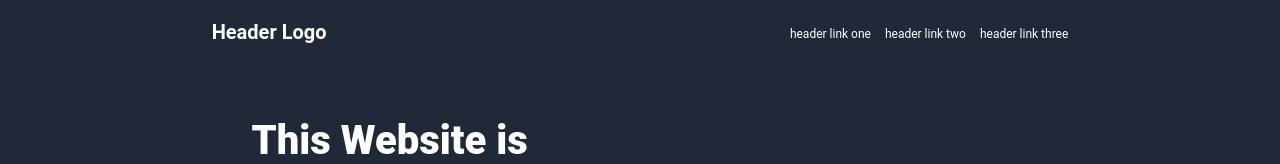
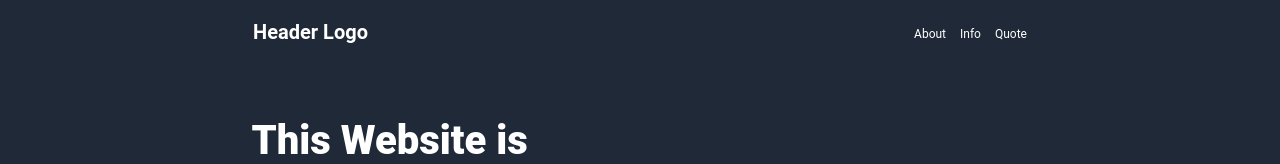
Before and after one commit to parthiv-2006/Landing-Page, a plain HTML site: page index.html in a window 1280 px wide. Shown: the top 164 px of the page. Drawn offline with Linux system fonts and the light colour scheme.

Commit message:
changed nav bar link descriptions

```diff
--- a/index.html
+++ b/index.html
@@ -11,9 +11,9 @@
     <div class="header">
         <h3>Header Logo</h3>
         <ul class="nav-links">
-            <li><a href="#hero-section">header link one</a></li>
-            <li><a href="#information-section">header link two</a></li>
-            <li><a href="#inspirational-quote">header link three</a></li>
+            <li><a href="#hero-section">About</a></li>
+            <li><a href="#information-section">Info</a></li>
+            <li><a href="#inspirational-quote">Quote</a></li>
         </ul>
     </div>
 
```
